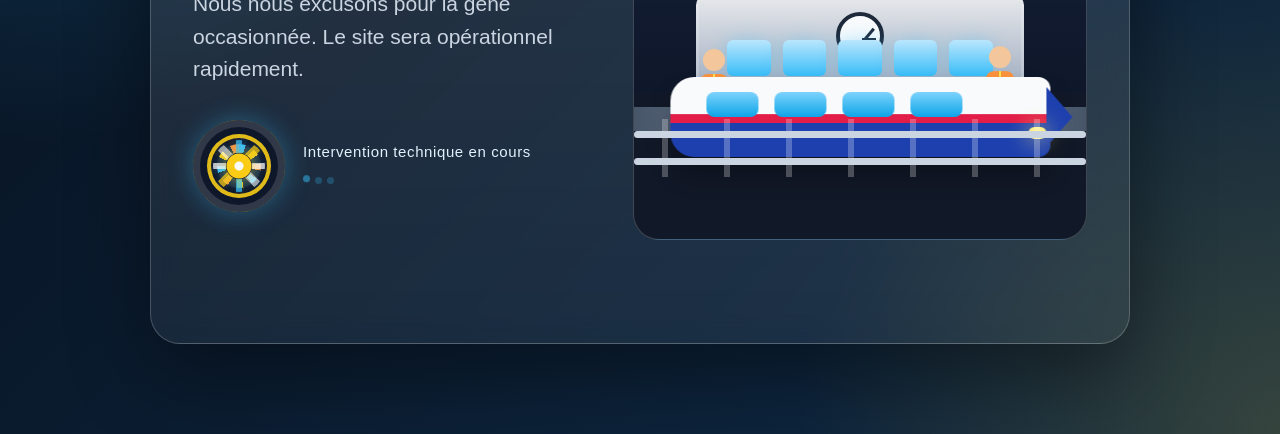
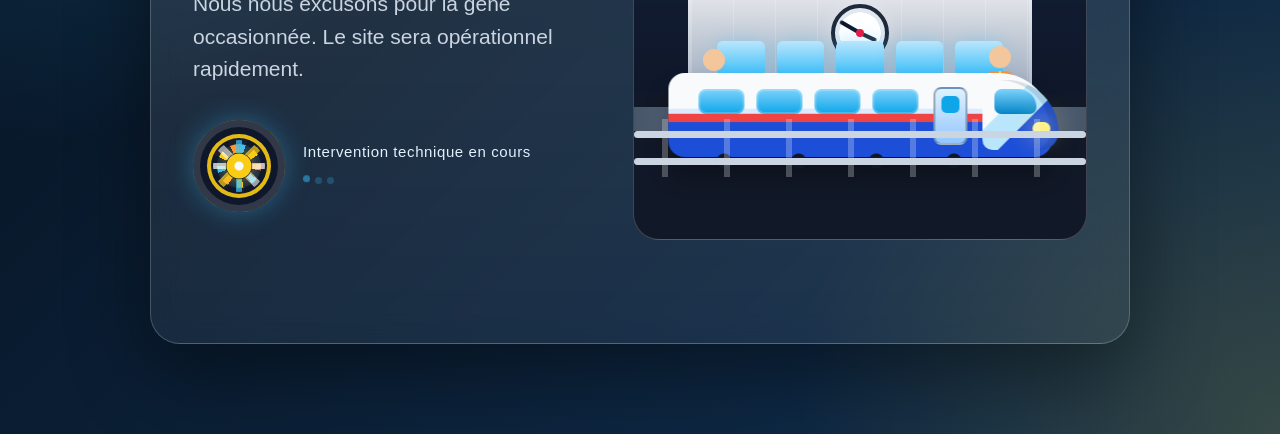
Before and after one commit to 2md6f77d4r-maker/Quizz-signalisation-, a plain HTML site: page index.html in a window 1280 px wide. Shown: the part 366-800 px from the top of the page. Drawn offline with Linux system fonts and the light colour scheme.

Commit message:
Update Maintenance index.html

```diff
--- a/index.html
+++ b/index.html
@@ -4,25 +4,36 @@
 <head>
 <meta charset="UTF-8">
 <meta name="viewport" content="width=device-width, initial-scale=1.0, viewport-fit=cover">
+
+<meta http-equiv="refresh" content="300">
+<meta http-equiv="Cache-Control" content="no-cache, no-store, must-revalidate">
+<meta http-equiv="Pragma" content="no-cache">
+<meta http-equiv="Expires" content="0">
+
 <title>Site en maintenance</title>
+
 <style>
 :root{
-    --bg1:#07111f;
-    --bg2:#0f2a45;
-    --card:rgba(255,255,255,.10);
+  --bg1:#06111f;
+  --bg2:#102f4f;
   --line:rgba(255,255,255,.20);
   --text:#f8fafc;
   --muted:#cbd5e1;
   --accent:#38bdf8;
   --yellow:#facc15;
   --orange:#fb923c;
-    --green:#22c55e;
+  --red:#e11d48;
+  --blue:#1d4ed8;
 }
 
 *{box-sizing:border-box}
 
+html,body{
+  margin:0;
+  min-height:100%;
+}
+
 body{
-    margin:0;
   min-height:100vh;
   font-family:Arial, Helvetica, sans-serif;
   color:var(--text);
@@ -59,9 +70,12 @@
 }
 
 .signal{
-    width:13px;height:13px;border-radius:50%;
+  width:13px;
+  height:13px;
+  border-radius:50%;
   background:var(--orange);
   box-shadow:0 0 18px var(--orange);
+  animation:signalPulse 1.8s infinite ease-in-out;
 }
 
 .topbar span{
@@ -137,7 +151,6 @@
     linear-gradient(45deg, transparent 44%, rgba(255,255,255,.58) 45% 55%, transparent 56%),
     linear-gradient(90deg, transparent 44%, rgba(56,189,248,.74) 45% 55%, transparent 56%),
     linear-gradient(135deg, transparent 44%, rgba(250,204,21,.72) 45% 55%, transparent 56%);
-    filter:drop-shadow(0 0 5px rgba(56,189,248,.35));
 }
 
 .wheel::after{
@@ -155,6 +168,23 @@
   letter-spacing:.04em;
 }
 
+.dots{
+  margin-top:10px;
+}
+
+.dots span{
+  display:inline-block;
+  width:7px;
+  height:7px;
+  margin-right:5px;
+  border-radius:50%;
+  background:var(--accent);
+  animation:pulse 1.2s infinite ease-in-out;
+}
+
+.dots span:nth-child(2){animation-delay:.18s}
+.dots span:nth-child(3){animation-delay:.36s}
+
 .scene{
   height:420px;
   position:relative;
@@ -162,15 +192,17 @@
   overflow:hidden;
   border:1px solid var(--line);
   background:
-      linear-gradient(to bottom,rgba(14,165,233,.18),transparent 45%),
+    radial-gradient(circle at 78% 14%, rgba(253,230,138,.22), transparent 18%),
+    linear-gradient(to bottom,rgba(14,165,233,.20),transparent 45%),
     linear-gradient(to bottom,#14213a 0%,#0f172a 65%,#111827 65%);
 }
 
 .moon{
   position:absolute;
-    top:30px;
-    right:38px;
-    width:58px;height:58px;
+  top:28px;
+  right:36px;
+  width:58px;
+  height:58px;
   border-radius:50%;
   background:#fde68a;
   box-shadow:0 0 40px rgba(253,230,138,.45);
@@ -178,67 +210,100 @@
 
 .station{
   position:absolute;
-    left:36px;
-    right:36px;
+  left:32px;
+  right:32px;
   bottom:132px;
-    height:150px;
+  height:158px;
 }
 
 .roof{
   position:absolute;
-    top:0;left:0;right:0;
-    height:40px;
-    background:linear-gradient(90deg,#334155,#64748b,#334155);
-    clip-path:polygon(4% 0,96% 0,100% 100%,0 100%);
+  top:0;
+  left:0;
+  right:0;
+  height:42px;
+  background:linear-gradient(90deg,#263445,#64748b,#263445);
+  clip-path:polygon(5% 0,95% 0,100% 100%,0 100%);
   box-shadow:0 12px 22px rgba(0,0,0,.25);
 }
 
 .building{
   position:absolute;
-    left:26px;right:26px;top:38px;bottom:0;
-    background:linear-gradient(180deg,#e5e7eb,#94a3b8);
+  left:22px;
+  right:22px;
+  top:40px;
+  bottom:0;
+  background:
+    linear-gradient(90deg,rgba(255,255,255,.18) 0 1px,transparent 1px 100%),
+    linear-gradient(180deg,#e5e7eb,#94a3b8);
+  background-size:42px 100%, auto;
   border-radius:10px 10px 0 0;
   border:3px solid rgba(255,255,255,.18);
 }
 
 .clock{
   position:absolute;
-    top:14px;left:50%;
-    width:48px;height:48px;
-    margin-left:-24px;
+  top:12px;
+  left:50%;
+  width:58px;
+  height:58px;
+  margin-left:-29px;
   border-radius:50%;
-    background:#f8fafc;
+  background:radial-gradient(circle,#ffffff 0 58%,#e2e8f0 59% 100%);
   border:4px solid #1e293b;
+  box-shadow:0 0 18px rgba(255,255,255,.28);
+}
+
+.clock::before,
+.clock::after{
+  content:"";
+  position:absolute;
+  left:50%;
+  bottom:50%;
+  width:4px;
+  border-radius:99px;
+  background:#1e293b;
+  transform-origin:50% 100%;
 }
 
 .clock::before{
-    content:"";
-    position:absolute;
-    left:22px;top:9px;
-    width:3px;height:16px;
-    background:#1e293b;
-    transform-origin:bottom;
-    transform:rotate(40deg);
+  height:18px;
+  margin-left:-2px;
+  animation:clockHour 24s linear infinite;
 }
 
 .clock::after{
-    content:"";
+  height:23px;
+  margin-left:-2px;
+  background:#0f172a;
+  animation:clockMinute 6s linear infinite;
+}
+
+.clockCenter{
   position:absolute;
-    left:22px;top:22px;
-    width:14px;height:3px;
-    background:#1e293b;
+  left:50%;
+  top:50%;
+  width:8px;
+  height:8px;
+  margin-left:-4px;
+  margin-top:-4px;
+  border-radius:50%;
+  background:var(--red);
+  z-index:3;
 }
 
 .windows{
   position:absolute;
-    left:28px;right:28px;bottom:28px;
+  left:26px;
+  right:26px;
+  bottom:28px;
   display:grid;
   grid-template-columns:repeat(5,1fr);
   gap:12px;
 }
 
 .windows i{
-    height:36px;
+  height:35px;
   display:block;
   border-radius:6px;
   background:linear-gradient(180deg,#bae6fd,#38bdf8);
@@ -247,14 +312,18 @@
 
 .platform{
   position:absolute;
-    left:0;right:0;bottom:108px;
+  left:0;
+  right:0;
+  bottom:108px;
   height:24px;
   background:linear-gradient(90deg,#475569,#94a3b8,#475569);
 }
 
 .rails{
   position:absolute;
-    left:0;right:0;bottom:62px;
+  left:0;
+  right:0;
+  bottom:62px;
   height:58px;
   background:repeating-linear-gradient(90deg,transparent 0 28px,rgba(255,255,255,.25) 28px 34px,transparent 34px 62px);
 }
@@ -262,122 +331,257 @@
 .rails::before,.rails::after{
   content:"";
   position:absolute;
-    left:0;right:0;
+  left:0;
+  right:0;
   height:7px;
   background:#cbd5e1;
   border-radius:99px;
 }
+
 .rails::before{top:12px}
 .rails::after{bottom:12px}
 
 .train{
   position:absolute;
-    left:36px;
-    right:36px;
+  left:34px;
+  right:34px;
   bottom:82px;
-    height:80px;
-    border-radius:24px 12px 12px 24px;
-    background:linear-gradient(180deg,#f8fafc 0 46%,#e11d48 47% 57%,#1e40af 58% 100%);
-    box-shadow:0 18px 25px rgba(0,0,0,.28);
+  height:84px;
+  border-radius:16px 54px 18px 16px;
+  background:
+    linear-gradient(180deg,#f8fafc 0 42%,#dbeafe 43% 48%,#ef4444 49% 58%,#1d4ed8 59% 100%);
+  box-shadow:0 18px 25px rgba(0,0,0,.30);
   animation:trainFloat 2.6s ease-in-out infinite;
+  overflow:visible;
 }
 
 .train::before{
   content:"";
   position:absolute;
-    right:-22px;top:10px;
-    border-left:26px solid #1e40af;
-    border-top:30px solid transparent;
-    border-bottom:30px solid transparent;
+  right:-6px;
+  top:7px;
+  width:76px;
+  height:70px;
+  border-radius:12px 52px 18px 10px;
+  background:
+    linear-gradient(135deg,#f8fafc 0 34%,#bae6fd 35% 58%,#1d4ed8 59% 100%);
+  clip-path:polygon(0 0,72% 0,100% 35%,100% 100%,0 100%);
+  box-shadow:inset -8px 0 0 rgba(15,23,42,.12);
 }
 
-  .train .frontLight{
+.train::after{
+  content:"";
   position:absolute;
-    right:4px;top:50px;
-    width:18px;height:12px;
+  left:22px;
+  right:24px;
+  bottom:-13px;
+  height:18px;
+  background:
+    radial-gradient(circle at 10% 50%,#0f172a 0 7px,transparent 8px),
+    radial-gradient(circle at 32% 50%,#0f172a 0 7px,transparent 8px),
+    radial-gradient(circle at 55% 50%,#0f172a 0 7px,transparent 8px),
+    radial-gradient(circle at 78% 50%,#0f172a 0 7px,transparent 8px);
+}
+
+.headLight{
+  position:absolute;
+  right:2px;
+  top:49px;
+  width:18px;
+  height:13px;
   border-radius:99px;
   background:#fef08a;
-    box-shadow:0 0 22px #fef08a;
+  box-shadow:0 0 24px #fef08a;
+  z-index:4;
 }
 
-  .train .win{
+.cabWindow{
   position:absolute;
-    top:15px;
-    width:52px;height:25px;
+  right:16px;
+  top:16px;
+  width:42px;
+  height:25px;
+  border-radius:9px 22px 8px 8px;
+  background:linear-gradient(180deg,#7dd3fc,#0284c7);
+  z-index:3;
+}
+
+.win{
+  position:absolute;
+  top:16px;
+  width:46px;
+  height:25px;
   background:linear-gradient(180deg,#7dd3fc,#0ea5e9);
   border-radius:8px;
+  box-shadow:inset 0 0 0 2px rgba(255,255,255,.20);
 }
 
-  .train .w1{left:36px}.train .w2{left:104px}.train .w3{left:172px}.train .w4{left:240px}
+.w1{left:30px}
+.w2{left:88px}
+.w3{left:146px}
+.w4{left:204px}
+
+.door{
+  position:absolute;
+  top:14px;
+  left:265px;
+  width:34px;
+  height:58px;
+  border-radius:8px;
+  border:2px solid rgba(15,23,42,.30);
+  background:linear-gradient(180deg,#e0f2fe,#93c5fd);
+}
+
+.door::before{
+  content:"";
+  position:absolute;
+  top:7px;
+  left:6px;
+  right:6px;
+  height:17px;
+  border-radius:5px;
+  background:#0ea5e9;
+}
 
 .agent{
   position:absolute;
   bottom:128px;
-    width:28px;height:60px;
+  width:28px;
+  height:60px;
   animation:bob 1.8s ease-in-out infinite;
 }
 
 .agent.one{left:66px}
 .agent.two{right:72px;animation-delay:.4s}
 
-  .agent .head{
-    width:22px;height:22px;border-radius:50%;
+.head{
+  width:22px;
+  height:22px;
+  border-radius:50%;
   background:#f3c79b;
   margin:auto;
 }
 
-  .agent .body{
-    width:28px;height:31px;
+.bodyAgent{
+  width:28px;
+  height:31px;
   margin-top:3px;
   background:linear-gradient(90deg,#fb923c 0 45%,#fde047 45% 55%,#fb923c 55%);
   border-radius:8px 8px 4px 4px;
 }
 
-  .agent .legs{
-    width:22px;height:14px;margin:auto;
+.legs{
+  width:22px;
+  height:14px;
+  margin:auto;
   background:linear-gradient(90deg,#0f172a 0 42%,transparent 42% 58%,#0f172a 58%);
 }
 
-  .dots{
-    margin-top:10px;
+@keyframes spin{
+  to{transform:rotate(360deg)}
 }
 
-  .dots span{
-    display:inline-block;
-    width:7px;height:7px;
-    margin-right:5px;
-    border-radius:50%;
-    background:var(--accent);
-    animation:pulse 1.2s infinite ease-in-out;
+@keyframes pulse{
+  0%,80%,100%{opacity:.25;transform:translateY(0)}
+  40%{opacity:1;transform:translateY(-5px)}
 }
-  .dots span:nth-child(2){animation-delay:.18s}
-  .dots span:nth-child(3){animation-delay:.36s}
 
-  @keyframes spin{to{transform:rotate(360deg)}}
-  @keyframes pulse{0%,80%,100%{opacity:.25;transform:translateY(0)}40%{opacity:1;transform:translateY(-5px)}}
-  @keyframes bob{0%,100%{transform:translateY(0)}50%{transform:translateY(-5px)}}
-  @keyframes trainFloat{0%,100%{transform:translateX(0)}50%{transform:translateX(8px)}}
+@keyframes bob{
+  0%,100%{transform:translateY(0)}
+  50%{transform:translateY(-5px)}
+}
+
+@keyframes trainFloat{
+  0%,100%{transform:translateX(0)}
+  50%{transform:translateX(8px)}
+}
+
+@keyframes signalPulse{
+  0%,100%{opacity:.55}
+  50%{opacity:1}
+}
+
+@keyframes clockMinute{
+  from{transform:rotate(0deg)}
+  to{transform:rotate(360deg)}
+}
+
+@keyframes clockHour{
+  from{transform:rotate(40deg)}
+  to{transform:rotate(400deg)}
+}
 
 @media(max-width:820px){
-    body{padding:12px;overflow:auto}
-    .page{min-height:auto;border-radius:22px}
-    .content{grid-template-columns:1fr;padding:28px;gap:30px}
-    .scene{height:360px}
-    .train .w4{display:none}
+  body{
+    padding:12px;
+    overflow:auto;
+  }
+
+  .page{
+    min-height:auto;
+    border-radius:22px;
+  }
+
+  .content{
+    grid-template-columns:1fr;
+    padding:28px;
+    gap:30px;
+  }
+
+  .scene{
+    height:360px;
+  }
+
+  .w4,.door{
+    display:none;
+  }
 }
 
 @media(max-width:440px){
-    .content{padding:22px}
-    .loaderBlock{align-items:flex-start}
-    .wheel{width:74px;height:74px}
-    .scene{height:330px}
-    .train{left:20px;right:26px}
-    .train .win{width:42px}
-    .train .w1{left:24px}.train .w2{left:78px}.train .w3{left:132px}
-    .station{left:20px;right:20px}
+  .content{
+    padding:22px;
+  }
+
+  .loaderBlock{
+    align-items:flex-start;
+  }
+
+  .wheel{
+    width:74px;
+    height:74px;
+  }
+
+  .scene{
+    height:330px;
+  }
+
+  .train{
+    left:20px;
+    right:26px;
+  }
+
+  .win{
+    width:38px;
+  }
+
+  .w1{left:24px}
+  .w2{left:72px}
+  .w3{left:120px}
+
+  .station{
+    left:20px;
+    right:20px;
+  }
+
+  .clock{
+    width:50px;
+    height:50px;
+    margin-left:-25px;
+  }
 }
 </style>
 </head>
+
 <body>
   <main class="page">
     <div class="topbar">
@@ -394,30 +598,52 @@
           <div class="wheel" aria-label="Chargement"></div>
           <div>
             <div class="loadingText">Intervention technique en cours</div>
-            <div class="dots" aria-hidden="true"><span></span><span></span><span></span></div>
+            <div class="dots" aria-hidden="true">
+              <span></span><span></span><span></span>
+            </div>
           </div>
         </div>
       </div>
 
       <div class="scene" aria-hidden="true">
         <div class="moon"></div>
+
         <div class="station">
           <div class="roof"></div>
           <div class="building">
-            <div class="clock"></div>
-            <div class="windows"><i></i><i></i><i></i><i></i><i></i></div>
+            <div class="clock">
+              <div class="clockCenter"></div>
+            </div>
+            <div class="windows">
+              <i></i><i></i><i></i><i></i><i></i>
             </div>
           </div>
+        </div>
+
         <div class="platform"></div>
-        <div class="agent one"><div class="head"></div><div class="body"></div><div class="legs"></div></div>
-        <div class="agent two"><div class="head"></div><div class="body"></div><div class="legs"></div></div>
+
+        <div class="agent one">
+          <div class="head"></div>
+          <div class="bodyAgent"></div>
+          <div class="legs"></div>
+        </div>
+
+        <div class="agent two">
+          <div class="head"></div>
+          <div class="bodyAgent"></div>
+          <div class="legs"></div>
+        </div>
+
         <div class="train">
           <span class="win w1"></span>
           <span class="win w2"></span>
           <span class="win w3"></span>
           <span class="win w4"></span>
-          <span class="frontLight"></span>
+          <span class="door"></span>
+          <span class="cabWindow"></span>
+          <span class="headLight"></span>
         </div>
+
         <div class="rails"></div>
       </div>
     </section>
```
Lines whose indentation alone changed are shown as unchanged.
